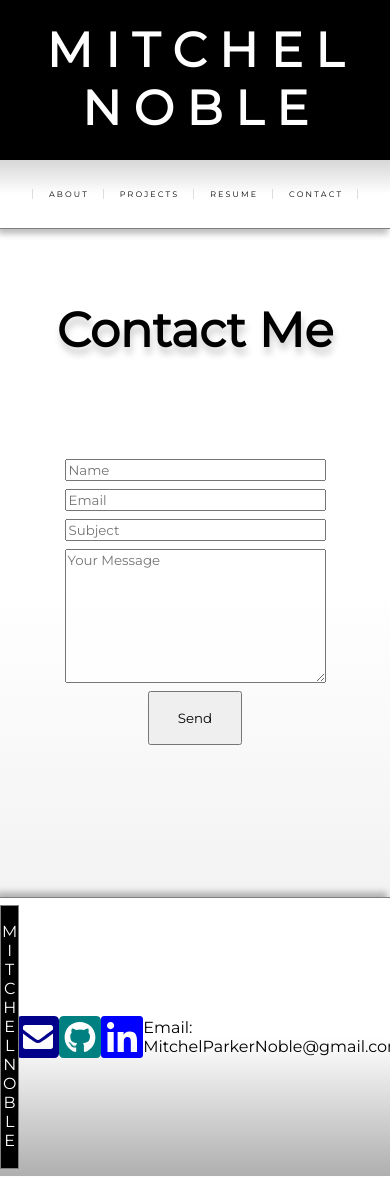
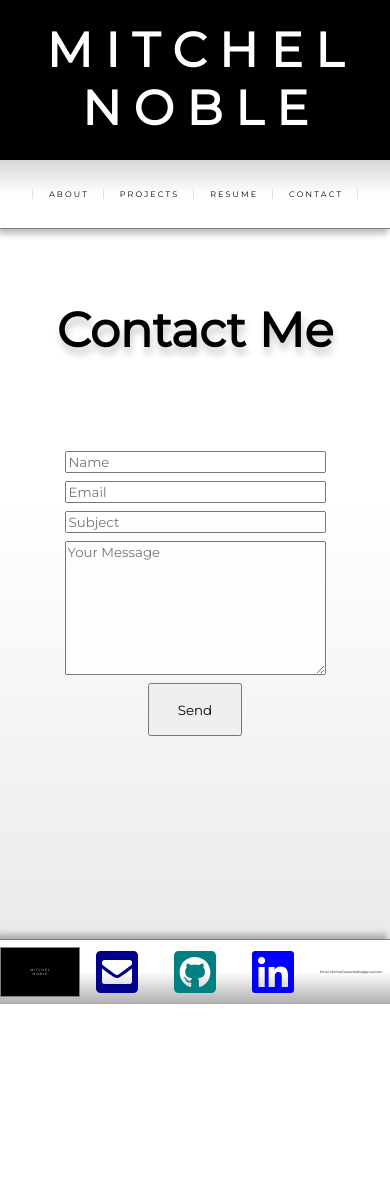
Before and after one commit to mitchelnoble/portfolio-website, a React (Create React App) app: page /Contact in a window 390 px wide. After the commit the page ends 1004 px from the top, so only its background shows below. Built offline with nearby package versions, Linux system fonts and the light colour scheme.

Commit message:
adjusted media queries for footer

```diff
--- a/src/styles/components/Footer.css
+++ b/src/styles/components/Footer.css
@@ -70,3 +70,18 @@
   text-align: start;
   font-family: "Montserrat";
 }
+
+@media only screen and (max-width: 680px) {
+  .footer-logo {
+    font-size: 0.2rem;
+    display: flex;
+    justify-content: center;
+    align-items: center;
+  }
+  .email-and-developed-by {
+    font-size: 0.2rem;
+    display: flex;
+    justify-content: center;
+    align-items: center;
+  }
+}
--- a/src/styles/screens/Contact.css
+++ b/src/styles/screens/Contact.css
@@ -1,11 +1,11 @@
 .form-and-details{
-  height: 60vh;
+  height: 65vh;
   max-height: 100%;
 }
 
 .contact-form {
   margin: 0 auto;
-  height: 52vh;
+  height: 50vh;
   display: grid;
   justify-content: center;
   align-items: center;
```
